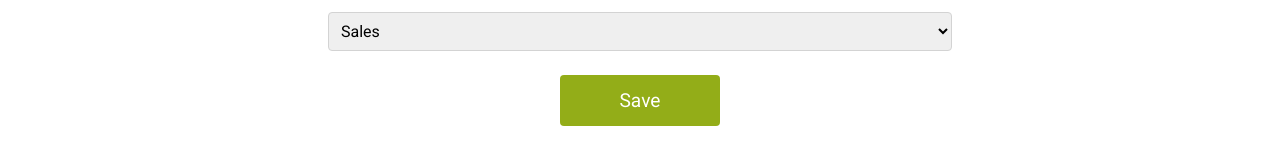
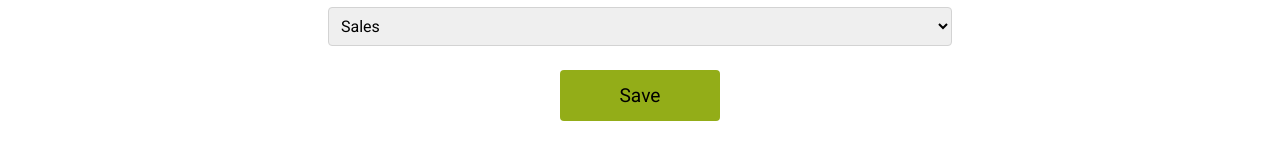
Before and after one commit to badbmo/ChloeRuard_14_30032021, a React (Create React App) app: page / in a window 1280 px wide. Shown: the part 954-1109 px from the top of the page. Built offline with nearby package versions, Linux system fonts and the light colour scheme.

Commit message:
improved contrast and perf

```diff
--- a/src/style/form.css
+++ b/src/style/form.css
@@ -62,7 +62,7 @@
 	margin-top: 1rem;
 	border-color: #93ad18;
 	background-color: #93ad18;
-	color: #fff;
+	color: black;
 	border-radius: 4px;
 	align-self: center;
 }
--- a/src/style/header.css
+++ b/src/style/header.css
@@ -15,7 +15,7 @@
 
 .header__logo {
 	width: 10rem;
-	height: auto;
+	height: 10rem;
 	grid-column: 1;
 	grid-row: 1;
 	opacity: 0.3;
```
